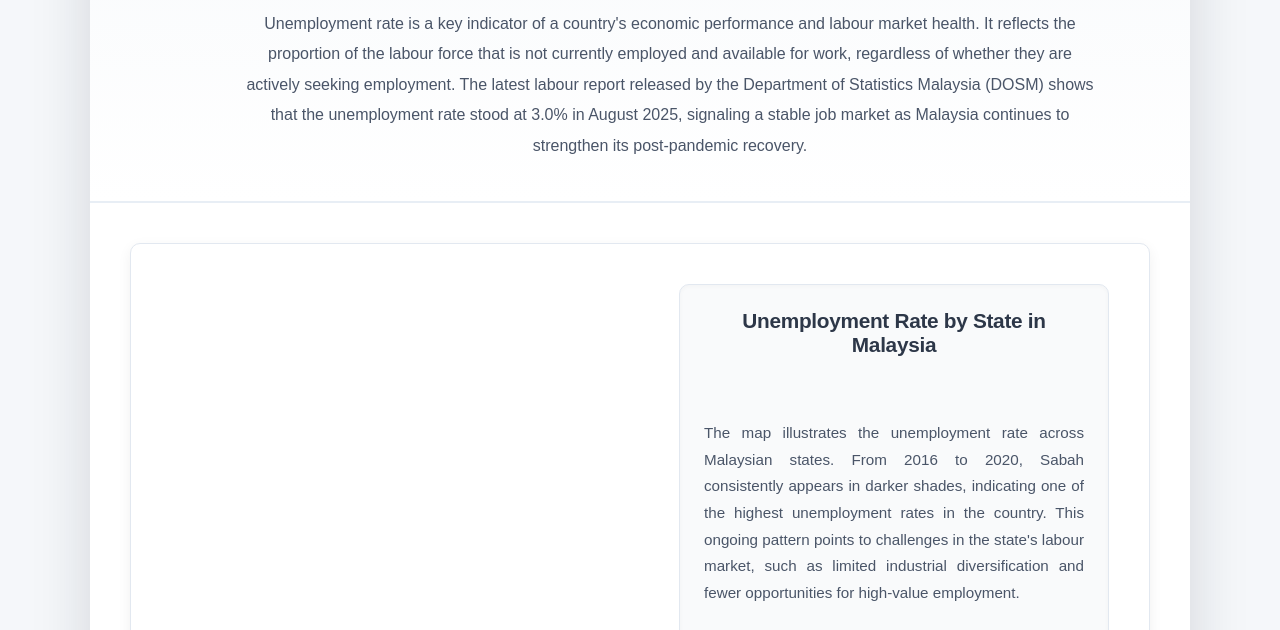
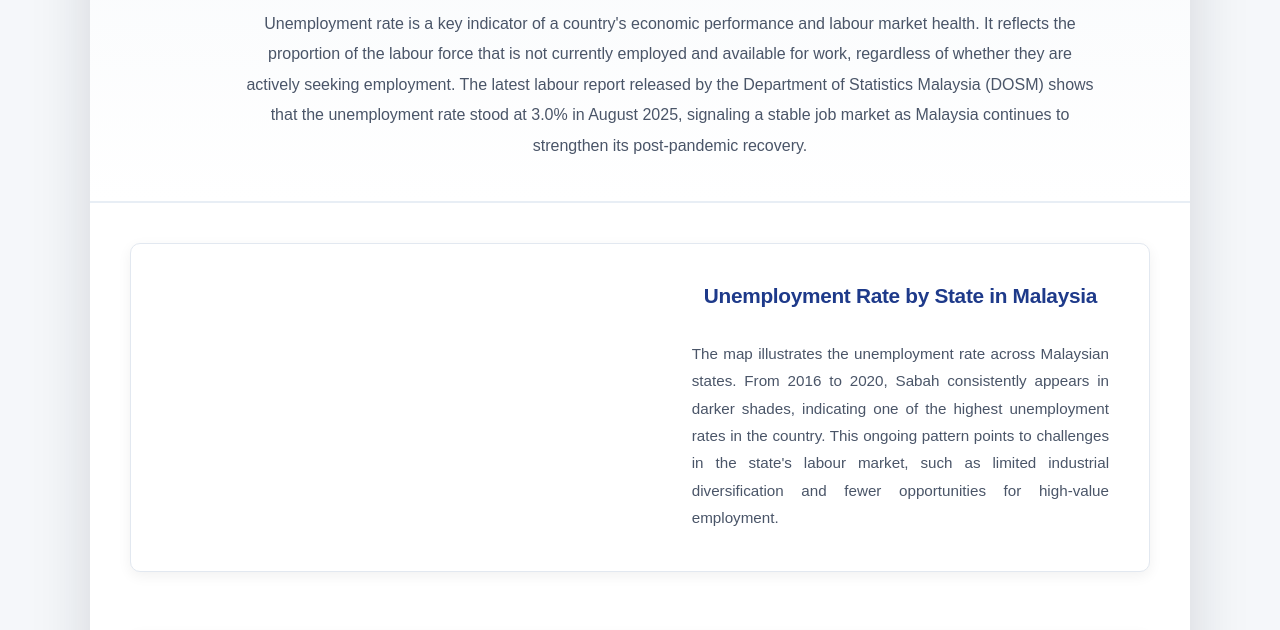
Before and after one commit to x1aoy6ng/FIT3179A2, a plain HTML site: page index.html in a window 1280 px wide. Shown: the part 170-800 px from the top of the page. Drawn offline with Linux system fonts and the light colour scheme; a script that the page names is missing.

Commit message:
Updated the title color

```diff
--- a/style.css
+++ b/style.css
@@ -1,11 +1,10 @@
-/* Variables */
 :root {
     --panel-max-width: 1100px;
     --panel-padding: 40px;
     --bg-opacity: 0.55;
 }
 
-/* Full page base */
+/* the page base */
 html, body {
     height: 100%;
     margin: 0;
@@ -14,7 +13,7 @@ html, body {
     overflow-x: hidden;
 }
 
-/* Blurred background */
+/* the blur background */
 body::before {
     content: "";
     position: fixed;
@@ -27,7 +26,7 @@ body::before {
     z-index: -2;
 }
 
-/* Light overlay for contrast */
+/* light overlay for contrast */
 body::after {
     content: "";
     position: fixed;
@@ -36,7 +35,7 @@ body::after {
     z-index: -1;
 }
 
-/* Page layout — centers everything */
+/* center everything in page layouts */
 .page-wrapper {
     display: flex;
     justify-content: center;
@@ -45,7 +44,7 @@ body::after {
     box-sizing: border-box;
 }
 
-/* White panel */
+/* white panel */
 .panel {
     width: 100%;
     max-width: var(--panel-max-width);
@@ -57,7 +56,6 @@ body::after {
     overflow: hidden;
 }
 
-/* Header */
 header {
     width: 100%;
     text-align: center;
@@ -72,6 +70,7 @@ header h1 {
     font-weight: 800;
     color: #1a202c;
     letter-spacing: -0.5px;
+    color: #1e40af;
 }
 
 header .subtitle {
@@ -85,14 +84,14 @@ header .subtitle {
     font-weight: 400;
 }
 
-/* Body container */
+/* the body container */
 .panel-body {
     width: 100%;
     padding: var(--panel-padding);
     box-sizing: border-box;
 }
 
-/* Each chart section */
+/* each chart section */
 .chart-section {
     width: 100%;
     margin-bottom: 60px;
@@ -102,7 +101,7 @@ header .subtitle {
     margin-bottom: 0;
 }
 
-/* Section titles */
+/* section titles */
 .chart-section h4 {
     margin: 0 0 24px 0;
     font-size: 1.25rem;
@@ -112,7 +111,7 @@ header .subtitle {
     letter-spacing: -0.3px;
 }
 
-/* Chart containers - CRITICAL FIX */
+/* chart containers */
 .chart-section > div[id] {
     width: 100%;
     overflow: hidden;
@@ -121,7 +120,7 @@ header .subtitle {
     align-items: center;
 }
 
-/* Map container with side-by-side layout */
+/* map container with side-by-side layout */
 .map-container-wrapper {
   background: #ffffff;
   border: 1px solid #e2e8f0;
@@ -132,7 +131,7 @@ header .subtitle {
   box-sizing: border-box;
 }
 
-/* Inner layout */
+/* map inner layout */
 .map-container {
   display: flex;
   gap: 20px;
@@ -141,7 +140,7 @@ header .subtitle {
   width: 100%;
 }
 
-/* Left (map + selector) */
+/* map + selector */
 .map-left {
   flex: 1.2;
   max-width: 650px;
@@ -159,36 +158,32 @@ header .subtitle {
   text-align: left;
 }
 
-/* Right (title + text box) */
+
+
+/* title + text box */
 .map-right {
-  flex: 0 0 380px;
+  flex: 1;
+  max-width: 480px;
   display: flex;
   flex-direction: column;
-  justify-content: flex-start;
-  gap: 16px;
-  padding: 24px;
-  background: #f9fafb;
-  border-radius: 10px;
-  border: 1px solid #e2e8f0;
-  box-shadow: inset 0 1px 4px rgba(0, 0, 0, 0.03);
+  justify-content: center;
+  text-align: justify;
 }
 
 .map-right h4 {
   font-size: 1.3rem;
   font-weight: 700;
   color: #2d3748;
-  text-align: left;
+  margin-bottom: 16px;
 }
-
 
 .map-right p {
   font-size: 0.95rem;
-  line-height: 1.75;
+  line-height: 1.8;
   color: #4a5568;
-  text-align: justify;
+  margin: 0;
 }
 
-/* Responsive layout */
 @media (max-width: 900px) {
   .map-container {
     flex-direction: column;
@@ -201,8 +196,7 @@ header .subtitle {
   }
 }
 
-/* Bar Chart Side-by-Side Layout */
-/* Unified container for bar chart + text */
+/* bar chart layout */
 .bar-container-wrapper {
   background: #ffffff;
   border: 1px solid #e2e8f0;
@@ -213,7 +207,7 @@ header .subtitle {
   box-sizing: border-box;
 }
 
-/* Inner layout: text left, chart right */
+/* inner layout */
 .bar-container {
   display: flex;
   justify-content: space-between;
@@ -221,7 +215,7 @@ header .subtitle {
   gap: 40px;
 }
 
-/* Text section */
+/* text section */
 .bar-left {
   flex: 1;
   display: flex;
@@ -244,7 +238,7 @@ header .subtitle {
   margin-bottom: 10px;
 }
 
-/* Chart section */
+/* chart section */
 .bar-right {
   flex: 1.2;
   display: flex;
@@ -257,7 +251,6 @@ header .subtitle {
   max-width: 650px;
 }
 
-/* Responsive layout */
 @media (max-width: 900px) {
   .bar-container {
     flex-direction: column;
@@ -274,9 +267,6 @@ header .subtitle {
   }
 }
 
-
-
-
 .chart-section h4 {
     text-align: center;
     font-size: 1.3rem;
@@ -285,7 +275,7 @@ header .subtitle {
     margin-bottom: 32px;
 }
 
-/* Outer container */
+/* outer container */
 .donut-container {
   background: #ffffff;
   border: 1px solid #e2e8f0;
@@ -295,7 +285,7 @@ header .subtitle {
   margin-top: 30px;
 }
 
-/* Title */
+/* title */
 .donut-container h4 {
   text-align: center;
   font-size: 1.3rem;
@@ -304,27 +294,27 @@ header .subtitle {
   margin-bottom: 20px;
 }
 
-/* Two-column layout */
+/* wwo-column layout */
 .donut-inner {
   display: flex;
   justify-content: space-evenly;
-  align-items: stretch; /* ensures both columns are the same height */
+  align-items: stretch;
   gap: 50px;
   flex-wrap: wrap;
 }
 
-/* Each column (paragraph + chart) */
+/* paragraph + chart */
 .donut-col {
   flex: 1;
   max-width: 420px;
   display: flex;
-  flex-direction: column; /* stack text + chart */
-  justify-content: space-between; /* ensures donut aligns at bottom */
+  flex-direction: column;
+  justify-content: space-between;
   text-align: justify;
   gap: 10px;
 }
 
-/* Paragraph styling */
+/* paragraph styling */
 .donut-col p {
   font-size: 0.95rem;
   color: #4a5568;
@@ -332,14 +322,13 @@ header .subtitle {
   margin-bottom: 15px;
 }
 
-/* Donut chart containers */
+/* donut chart containers */
 #genderdonut, #stratumdonut {
   width: 300px;
   height: 300px;
-  align-self: center; /* centers the donut horizontally */
+  align-self: center;
 }
 
-/* Responsive layout */
 @media (max-width: 900px) {
   .donut-inner {
     flex-direction: column;
@@ -357,7 +346,7 @@ header .subtitle {
   }
 }
 
-/* Duration section container */
+/* duration area chart section container */
 .duration-container {
   display: flex;
   align-items: flex-start;
@@ -372,7 +361,7 @@ header .subtitle {
   box-sizing: border-box;
 }
 
-/* Left side: title + paragraph */
+/* title + paragraph */
 .duration-left {
   flex: 1;
   max-width: 480px;
@@ -396,7 +385,7 @@ header .subtitle {
   margin: 0;
 }
 
-/* Right side: chart */
+/* chart */
 .duration-right {
   flex: 1.3;
   display: flex;
@@ -410,7 +399,6 @@ header .subtitle {
   max-width: 700px;
 }
 
-/* Responsive behavior */
 @media (max-width: 900px) {
   .duration-container {
     flex-direction: column;
@@ -433,7 +421,7 @@ header .subtitle {
   }
 }
 
-/* Slope chart container */
+/* slope chart container */
 .slope-container {
   background: #ffffff;
   border: 1px solid #e2e8f0;
@@ -460,7 +448,7 @@ header .subtitle {
   margin-bottom: 12px;
 }
 
-/* Chart layout */
+/* chart layout */
 .slope-chart-container {
   display: flex;
   flex-direction: column;
@@ -480,7 +468,7 @@ header .subtitle {
   margin-top: 12px;
 }
 
-/* Dropdown styling */
+/* the dropdown styling */
 #yearSelectorContainer label,
 #yearSelectorContainer span {
   font-size: 1rem;
@@ -498,7 +486,6 @@ header .subtitle {
   color: #2d3748;
 }
 
-/* Responsive */
 @media (max-width: 900px) {
   .slope-container {
     padding: 24px;
@@ -509,7 +496,7 @@ header .subtitle {
   }
 }
 
-/* For donut charts side-by-side */
+/* side-by-side donut chart */
 .side-by-side {
     display: flex;
     justify-content: center;
@@ -530,7 +517,7 @@ header .subtitle {
     font-size: 1rem;
 }
 
-/* Footer */
+/* footer */
 .panel-footer {
     width: 100%;
     padding: 24px;
@@ -544,6 +531,15 @@ header .subtitle {
     font-size: 0.9rem;
     color: #718096;
     font-weight: 500;
+}
+
+.chart-section h4,
+.map-right h4,
+.bar-left h4,
+.duration-left h4,
+.donut-container h4,
+.slope-container h4 {
+  color: #1e3a8a;
 }
 
 /* Responsive tweaks */
```
